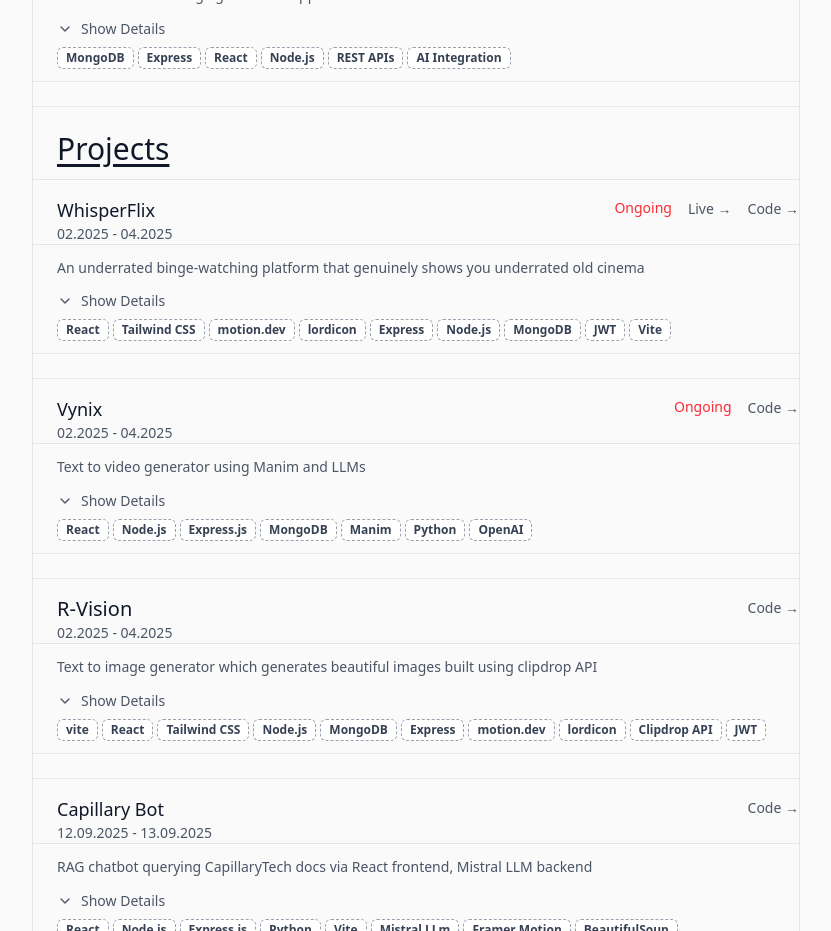
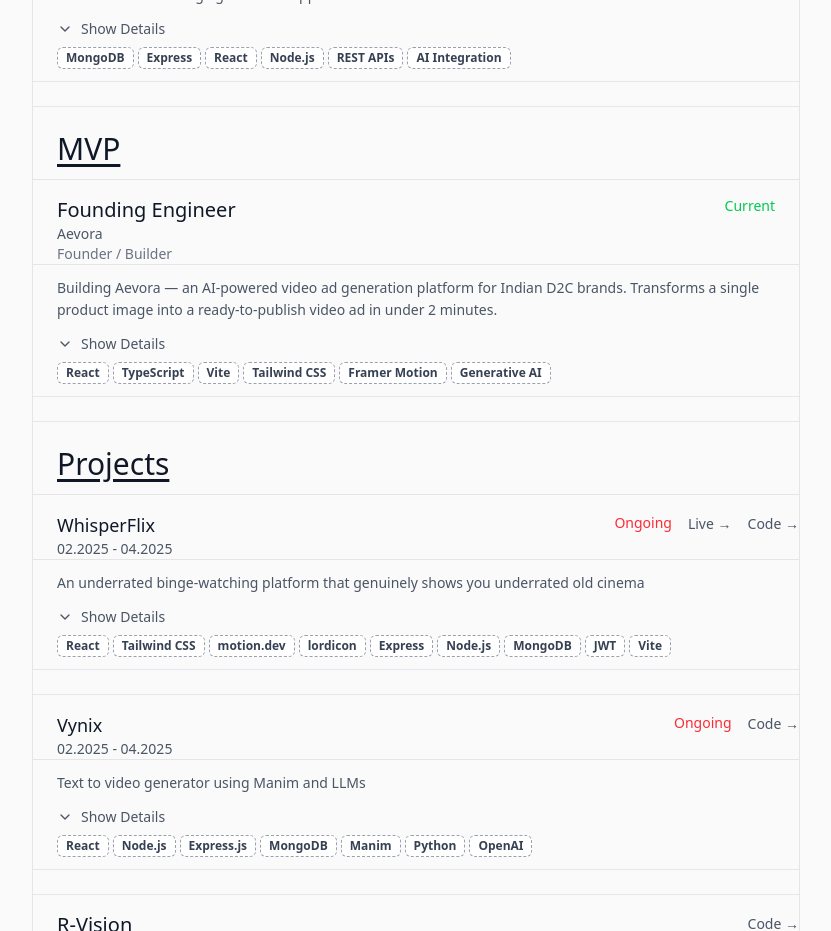
Before and after one commit to Arnav270803/MyPortfolio, a React (Vite) app: page / in a window 1280 px wide. Shown: the part 940-1871 px from the top of the page, without its empty margins (224-1055 px from the left). Built offline with nearby package versions, Linux system fonts and the light colour scheme; some icons are missing.

Commit message:
Temporary change

```diff
--- /dev/null
+++ b/src/Component/MVP.jsx
@@ -0,0 +1,110 @@
+import { useState } from 'react';
+import { ChevronDown, ChevronUp } from 'lucide-react';
+
+// Aevora Experience
+const AevoraExperience = ({ isDark }) => {
+  const [isExpanded, setIsExpanded] = useState(false);
+
+  const BtDesign = `inline-block mr-1 mb-1 px-2 py-0.5 border border-dashed rounded-md cursor-pointer transition-all duration-300 font-semibold ${
+    isDark
+      ? 'bg-neutral-800 border-gray-600 text-gray-300 hover:border-white hover:shadow-[0_0_15px_rgba(255,255,255,0.25)] hover:scale-[1.02]'
+      : 'bg-white border-gray-400 text-gray-700 hover:border-gray-900 hover:shadow-[0_0_15px_rgba(0,0,0,0.3)] hover:scale-[1.02]'
+  } active:scale-100`;
+
+  return (
+    <div className={`pb-2 border-b ${isDark ? 'border-gray-800' : 'border-gray-200'}`}>
+      <div className={`flex items-start border-b ${isDark ? 'border-gray-800' : 'border-neutral-200'} justify-between mb-3`}>
+        <div className="px-6">
+          <div className={`text-xl font-medium hover:underline ${isDark ? 'text-white' : 'text-gray-900'}`}>
+            Founding Engineer
+          </div>
+          <div className={`text-sm ${isDark ? 'text-gray-400' : 'text-gray-600'}`}>
+            Aevora
+          </div>
+          <div className={`text-sm ${isDark ? 'text-gray-500' : 'text-gray-500'}`}>
+            Founder / Builder
+          </div>
+        </div>
+        <div className="flex items-center gap-4 pr-6">
+          <div className={`text-sm transition-colors hover:text-green-500 animate-pulse text-green-500`}>
+            Current
+          </div>
+        </div>
+      </div>
+
+      <div className={`mb-3 px-6 leading-relaxed text-sm ${isDark ? 'text-gray-400' : 'text-gray-600'}`}>
+        Building Aevora — an AI-powered video ad generation platform for Indian D2C brands. Transforms a single product image into a ready-to-publish video ad in under 2 minutes.
+      </div>
+
+      <button
+        onClick={() => setIsExpanded(!isExpanded)}
+        className={`flex items-center gap-2 px-6 mb-2 text-sm font-medium transition-colors ${
+          isDark ? 'text-gray-400 hover:text-white' : 'text-gray-600 hover:text-gray-900'
+        }`}
+      >
+        {isExpanded ? (
+          <>
+            <ChevronUp className="w-4 h-4" />
+            Hide Details
+          </>
+        ) : (
+          <>
+            <ChevronDown className="w-4 h-4" />
+            Show Details
+          </>
+        )}
+      </button>
+
+      <div
+        className={`overflow-hidden transition-all duration-300 ease-in-out ${
+          isExpanded ? 'max-h-96 opacity-100' : 'max-h-0 opacity-0'
+        }`}
+      >
+        <div className='py-2 px-6'>
+          <div className='px-3'>
+            <p className={`text-sm mb-1 font-medium transition duration-200 ease-in-out transform hover:scale-105 hover:text-white hover:underline ${isDark ? 'text-gray-400' : 'text-gray-600'}`}>
+              •<span className='pl-2'>Designed a mobile-first landing page with glassmorphism UI, waitlist email collection, and live signup counter</span>
+            </p>
+            <p className={`text-sm mb-1 font-medium transition duration-200 ease-in-out transform hover:scale-105 hover:text-white hover:underline ${isDark ? 'text-gray-400' : 'text-gray-600'}`}>
+              •<span className='pl-2'>Architecting a video pipeline that generates script, scenes, voiceover, music, and subtitles from a single product image</span>
+            </p>
+            <p className={`text-sm mb-4 font-medium transition duration-200 ease-in-out transform hover:scale-105 hover:text-white hover:underline ${isDark ? 'text-gray-400' : 'text-gray-600'}`}>
+              •<span className='pl-2'>Targeting Indian D2C brands with Hindi voiceovers, festival templates, and platform-ready exports for Instagram, YouTube, and Facebook</span>
+            </p>
+          </div>
+        </div>
+      </div>
+
+      <div className={`text-xs px-6 ${isDark ? 'text-gray-500' : 'text-gray-500'}`}>
+        <span className={BtDesign}>React</span>
+        <span className={BtDesign}>TypeScript</span>
+        <span className={BtDesign}>Vite</span>
+        <span className={BtDesign}>Tailwind CSS</span>
+        <span className={BtDesign}>Framer Motion</span>
+        <span className={BtDesign}>Generative AI</span>
+      </div>
+
+      <div className={`border-b py-1 mb-4 ${isDark ? 'border-gray-800' : 'border-gray-200'}`}></div>
+    </div>
+  );
+};
+
+
+
+// Main MVP Component
+const MVP = ({ isDark }) => {
+  return (
+    <div className={`w-full ${isDark ? 'bg-neutral-900' : 'bg-zinc-50'}`}>
+      <div className={`text-3xl px-6 underline border-b pb-3 underline-offset-4 font-medium mb-4 ${
+        isDark ? 'text-white border-gray-800' : 'text-gray-900 border-neutral-200'
+      }`}>
+        MVP
+      </div>
+      <div className="space-y-4">
+        <AevoraExperience isDark={isDark} />
+      </div>
+    </div>
+  );
+};
+
+export default MVP;
--- a/src/pages/Homee.jsx
+++ b/src/pages/Homee.jsx
@@ -7,6 +7,8 @@
 import MyIntro from '../Component/MyIntro';
 import { Navigate, useNavigate, useLocation } from 'react-router-dom';
 import MyAgent from '../Component/MyAgent';
+import MVP from '../Component/MVP';
+
 
 const Homee = ({ isDark, toggleTheme, setIsDark }) => {
   const [bot, setBot] = useState(false);
@@ -44,6 +46,10 @@
 
           <div id="experience-section" className='mt-6'>
             <Experience isDark={isDark} />
+          </div>
+
+          <div id="experience-section" className='mt-6'>
+            <MVP isDark={isDark} />
           </div>
 
           <div id="projects-section" className='mt-6'>
--- /dev/null
+++ b/src/test/setup.js
@@ -0,0 +1,8 @@
+import { expect, afterEach } from 'vitest';
+import { cleanup } from '@testing-library/react';
+import '@testing-library/jest-dom/vitest';
+
+// Cleanup after each test
+afterEach(() => {
+  cleanup();
+});
--- /dev/null
+++ b/vitest.config.js
@@ -0,0 +1,11 @@
+import { defineConfig } from 'vitest/config';
+import react from '@vitejs/plugin-react';
+
+export default defineConfig({
+  plugins: [react()],
+  test: {
+    globals: true,
+    environment: 'jsdom',
+    setupFiles: './src/test/setup.js',
+  },
+});
```
Also changed, not shown: package.json (+10 -2 lines), 1 other file (tests, documents, lock files or other folders).
